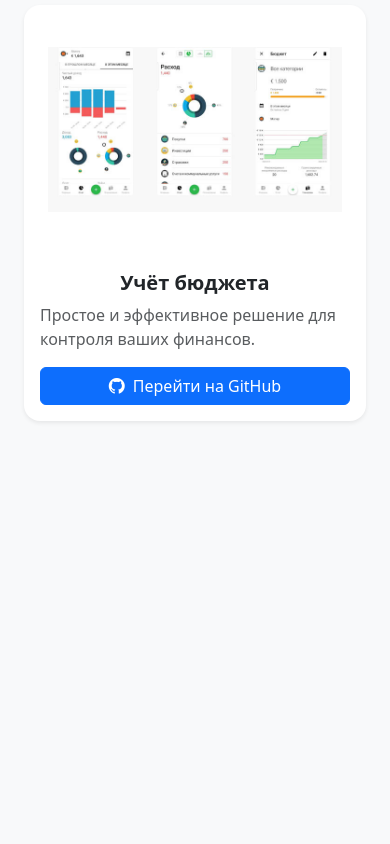
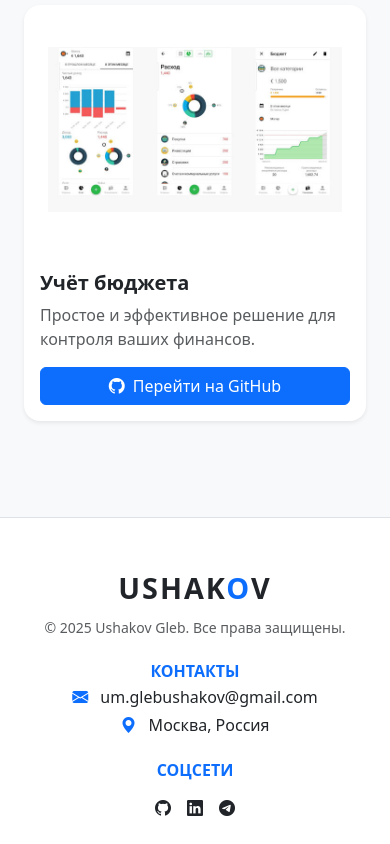
Before and after one commit to lanmast88/about-site, a plain HTML site: page src/index.html in a window 390 px wide. Shown: the part 2486-3330 px from the top of the page. Before the commit the page ends 2955 px from the top, so only its background shows below. Drawn offline with nearby package versions, Linux system fonts and the light colour scheme.

Commit message:
feat(footer): Добавлена секция 'Подвал'

```diff
--- a/src/index.html
+++ b/src/index.html
@@ -1,5 +1,5 @@
 <!doctype html>
-<html lang="en">
+<html lang="ru">
   <head>
     <!-- Required meta tags -->
     <meta charset="utf-8">
@@ -57,6 +57,7 @@
               </div>
             </div>
           </nav>
+
           <!-- Контент -->
           <main class="container mt-5 pt-5">
             <!-- Секция: Обо мне -->
@@ -202,11 +203,57 @@
                         </div>
 
                     </div>
-
                 </div>
             </section>
 
         </main>
+
+        <!-- Подвал -->
+        <footer class="footer-section bg-white border-top mt-5 pt-5 pb-4">
+            <div class="container">
+            <div class="row gy-4 align-items-center">
+
+                <!-- Логотип -->
+                <div class="col-md-4 text-md-start text-center">
+                <a href="#" class="navbar-brand fw-bold brand-large text-dark">
+                    USHAK<span class="text-primary">O</span>V
+                </a>
+                <p class="text-muted small mb-0 mt-2">
+                    © 2025 Ushakov Gleb. Все права защищены.
+                </p>
+                </div>
+
+                <!-- Контакты -->
+                <div class="col-md-4 text-center">
+                <h6 class="fw-bold text-uppercase text-primary mb-1">Контакты</h6>
+                <ul class="list-unstyled mb-0">
+                    <li class="mb-1">
+                    <i class="bi bi-envelope-fill me-2 text-primary"></i>
+                    <a href="mailto:ushakov.gleb@example.com" class="text-decoration-none text-dark">
+                        um.glebushakov@gmail.com
+                    </a>
+                    </li>
+                    <li>
+                    <i class="bi bi-geo-alt-fill me-2 text-primary"></i>
+                    Москва, Россия
+                    </li>
+                </ul>
+                </div>
+
+                <!-- Cоциальные ссылки -->
+                <div class="col-md-4 text-md-end text-center">
+                <h6 class="fw-bold text-uppercase text-primary mb-3">Соцсети</h6>
+                <div class="d-inline-flex gap-3">
+                    <a href="#" class="text-dark social-link"><i class="bi bi-github"></i></a>
+                    <a href="#" class="text-dark social-link"><i class="bi bi-linkedin"></i></a>
+                    <a href="#" class="text-dark social-link"><i class="bi bi-telegram"></i></a>
+                </div>
+                </div>
+
+            </div>
+            </div>
+        </footer>
+
 
     </div>
 
--- a/src/styles/style.css
+++ b/src/styles/style.css
@@ -99,12 +99,12 @@
     object-fit: contain;
   }
 
-  /* Обертка заголовка и статуса */
-.card-body .d-flex {
-    flex-wrap: wrap; /* позволяет метке переноситься */
+
+ .card-body .d-flex {
+    flex-wrap: wrap;
   }
 
-  /* Метки статуса */
+
   .status-badge {
     display: inline-flex;
     align-items: center;
@@ -114,39 +114,10 @@
     padding: 0.25rem 0.75rem;
     border: 1px solid transparent;
     white-space: nowrap;
-    margin-top: 4px; /* небольшой отступ, если метка перенесётся */
+    margin-top: 4px;
   }
 
-  /* Завершённый проект */
-  .status-badge.done {
-    background-color: rgba(40, 167, 69, 0.1);
-    color: #198754;
-    border-color: rgba(25, 135, 84, 0.3);
-  }
-
-  /* Проект в процессе */
-  .status-badge.process {
-    background-color: rgba(255, 193, 7, 0.1);
-    color: #b8860b;
-    border-color: rgba(255, 193, 7, 0.3);
-  }
-
-  /* Иконки */
   .status-badge i {
     font-size: 0.9rem;
     margin-right: 4px;
   }
-
-  /* 🧩 Адаптивное выравнивание */
-  @media (max-width: 768px) {
-    .card-body .d-flex {
-      flex-direction: column;
-      align-items: flex-start;
-    }
-
-    .status-badge {
-      margin-top: 6px;
-      font-size: 0.75rem;
-      padding: 0.2rem 0.6rem;
-    }
-  }
```
